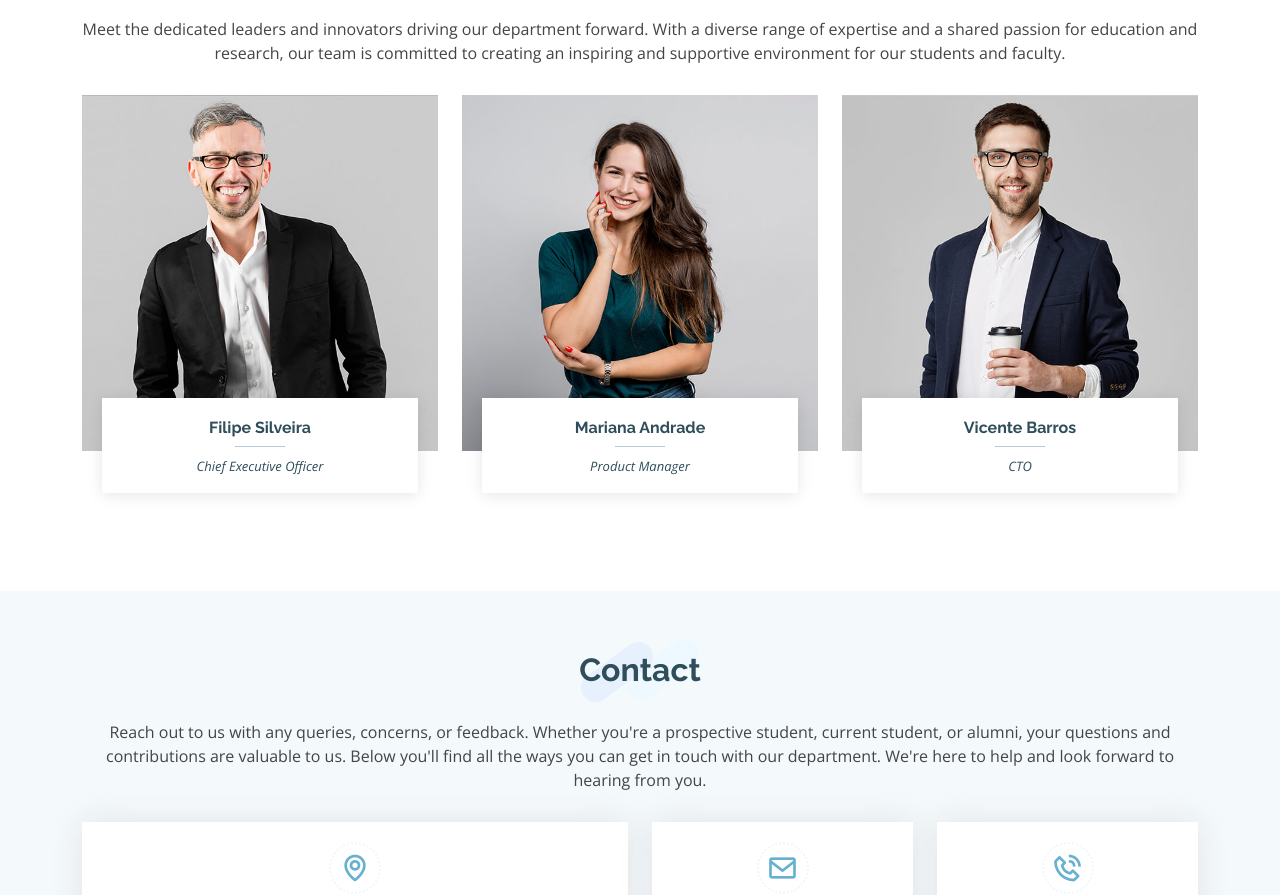
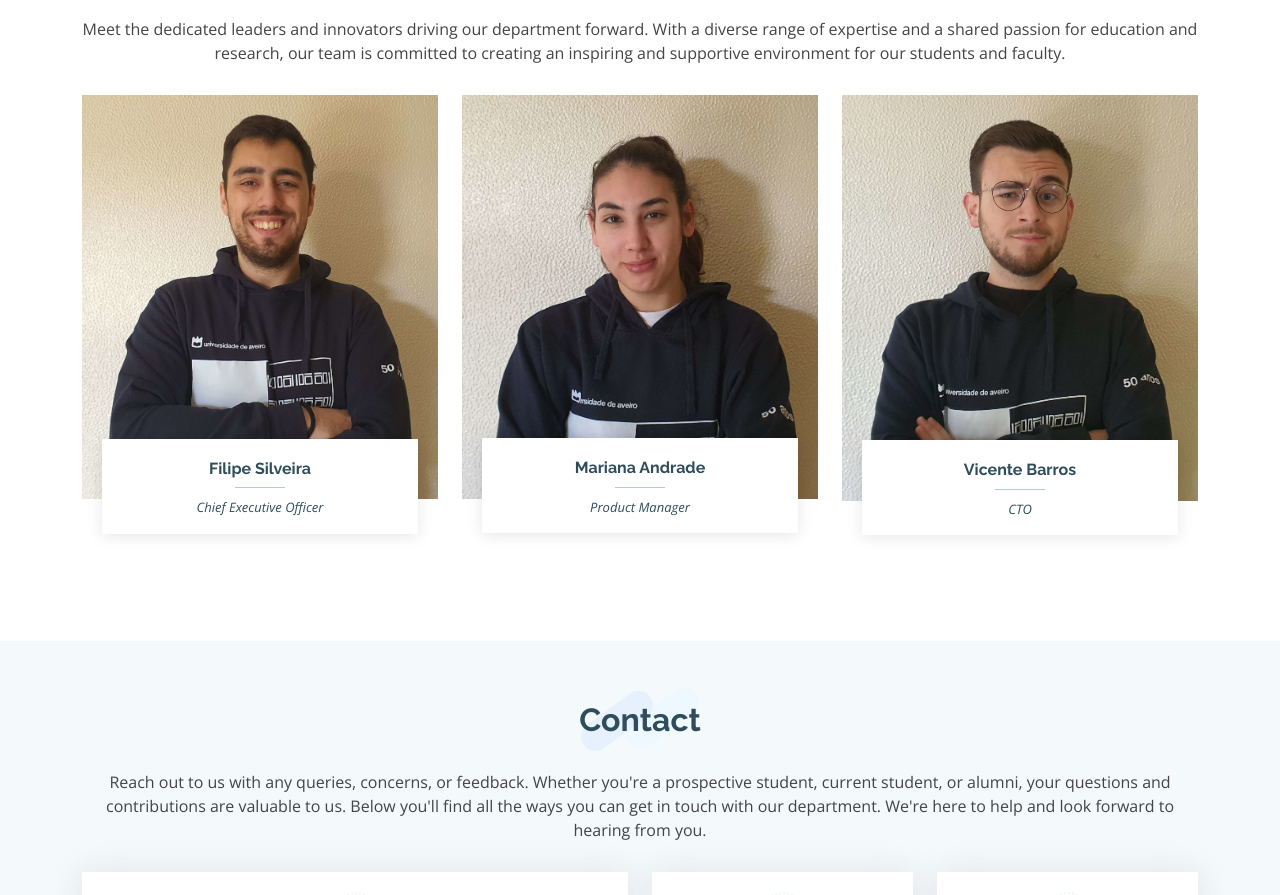
Before and after one commit to mei-gic/presentation, a plain HTML site: page index.html in a window 1280 px wide. Shown: the part 3188-4083 px from the top of the page. Drawn offline with nearby package versions, Linux system fonts and the light colour scheme.

Commit message:
Add team member images

```diff
--- a/index.html
+++ b/index.html
@@ -282,7 +282,7 @@
 
           <div class="col-lg-4 col-md-6">
             <div class="member" data-aos="fade-up">
-              <div class="pic"><img src="assets/img/team/team-1.jpg" class="img-fluid" alt=""></div>
+              <div class="pic"><img src="assets/img/team/silveira.jpg" class="img-fluid" alt=""></div>
               <div class="member-info">
                 <h4>Filipe Silveira</h4>
                 <span>Chief Executive Officer</span>
@@ -298,23 +298,17 @@
 
           <div class="col-lg-4 col-md-6">
             <div class="member" data-aos="fade-up" data-aos-delay="150">
-              <div class="pic"><img src="assets/img/team/team-2.jpg" class="img-fluid" alt=""></div>
+              <div class="pic"><img src="assets/img/team/mariana.jpg" class="img-fluid" alt=""></div>
               <div class="member-info">
                 <h4>Mariana Andrade</h4>
                 <span>Product Manager</span>
-                <div class="social">
-                  <a href=""><i class="bi bi-twitter"></i></a>
-                  <a href=""><i class="bi bi-facebook"></i></a>
-                  <a href=""><i class="bi bi-instagram"></i></a>
-                  <a href=""><i class="bi bi-linkedin"></i></a>
-                </div>
               </div>
             </div>
           </div>
 
           <div class="col-lg-4 col-md-6">
             <div class="member" data-aos="fade-up" data-aos-delay="300">
-              <div class="pic"><img src="assets/img/team/team-3.jpg" class="img-fluid" alt=""></div>
+              <div class="pic"><img src="assets/img/team/vicente.jpg" class="img-fluid" alt=""></div>
               <div class="member-info">
                 <h4>Vicente Barros</h4>
                 <span>CTO</span>
```
Also changed, not shown: assets/img/team/mariana.jpg (added), assets/img/team/silveira.jpg (added), assets/img/team/vicente.jpg (added).
